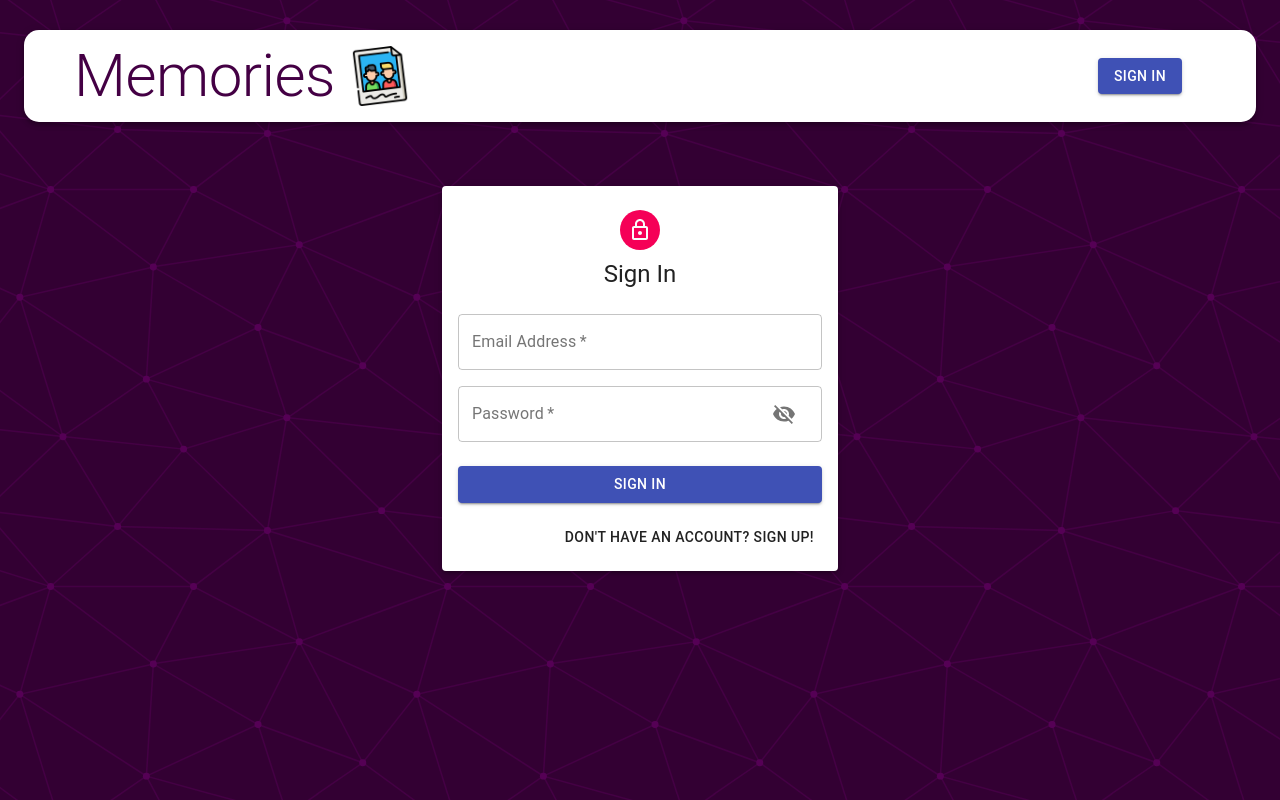
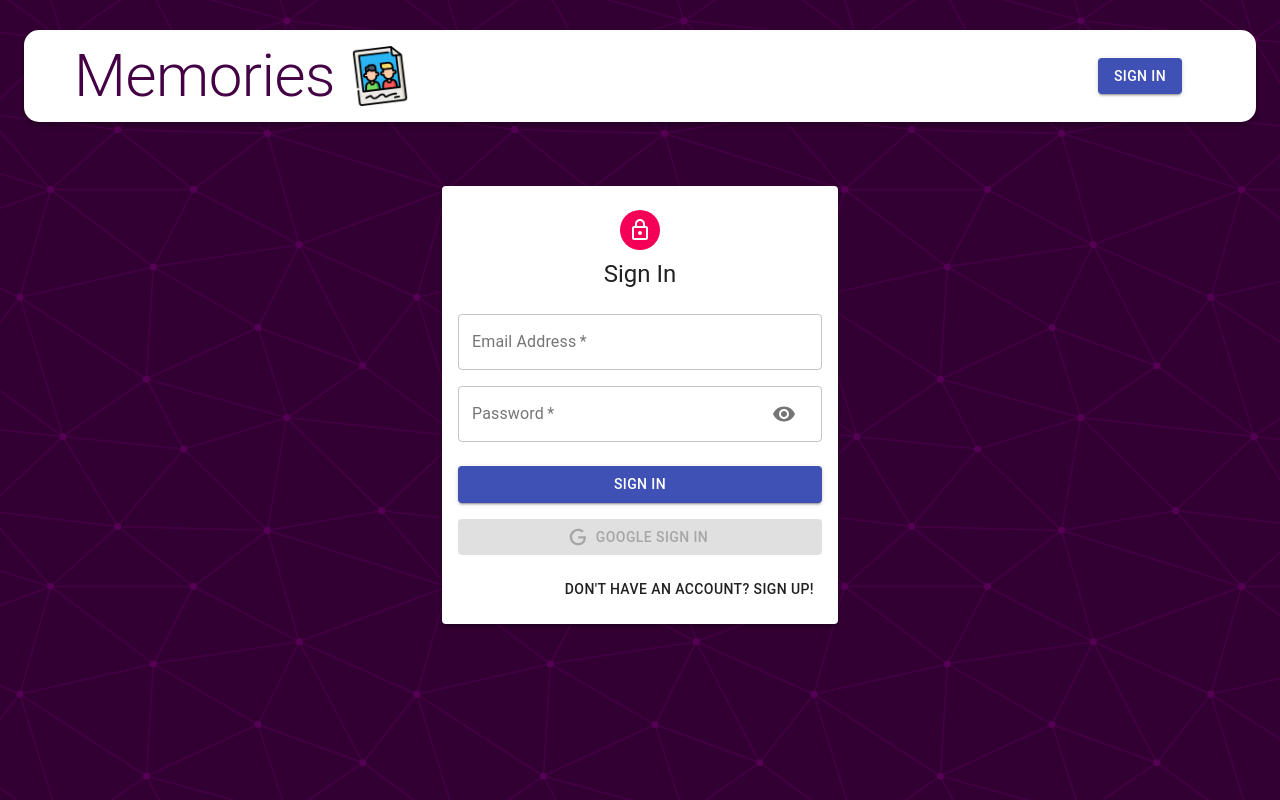
Before and after one commit to abhishekgowda1312/memories, a React (Create React App) app: page /auth in a window 1280 px wide. Built offline with nearby package versions, Linux system fonts and the light colour scheme.

Commit message:
Google OAuth login

```diff
--- a/src/components/Auth/Auth.js
+++ b/src/components/Auth/Auth.js
@@ -1,14 +1,19 @@
 import React, { useState } from 'react'
 import { Avatar, Button, Paper, Grid, Typography, Container } from '@material-ui/core';
+import { GoogleLogin } from 'react-google-login'
+import { useDispatch } from 'react-redux';
+import { useNavigate } from 'react-router-dom'
 import LockOutlinedIcon from '@material-ui/icons/LockOutlined'
 import useStyles from './styles'
 import Input from './Input';
+import Icon from './icon';
 
 const Auth = () => {
     const classes = useStyles()
     const [showPassword, setShowPassword] = useState(false)
     const [isSignup, setIsSignup] = useState(false)
-
+    const dispatch = useDispatch()
+    const history = useNavigate()
 
     const handleSubmit = (e) => {
         e.preventDefault()
@@ -23,7 +28,21 @@ const Auth = () => {
         setIsSignup(!isSignup)
         // handleShowPassword(false)
     }
+    const googleSuccess = async (res) => {
+        const result = res?.profileObj
+        const token = res?.tokenId
 
+        try {
+            dispatch({ type: 'AUTH', data: { result, token } })
+            history('/', { replace: true })
+        } catch (error) {
+            console.log(error);
+        }
+    }
+    const googleFailure = (error) => {
+        console.log(error);
+        console.log('Google Sign in was unsucessful. Try Again later');
+    }
 
     return (
         <Container component="main" maxWidth="xs">
@@ -51,6 +70,23 @@ const Auth = () => {
                     <Button type="submit" fullWidth variant="contained" color="primary" className={classes.submit}>
                         {isSignup ? 'Sign Up' : 'Sign In'}
                     </Button>
+                    <GoogleLogin
+                        clientId="263116046981-op69ng9966aaf9s86osfr44mqhrclhtv.apps.googleusercontent.com"
+                        render={renderProps => (
+                            <Button className={classes.googleButton}
+                                color='primary'
+                                fullWidth
+                                onClick={renderProps.onClick}
+                                disabled={renderProps.disabled}
+                                startIcon={<Icon />}
+                                variant="contained"
+                            >
+                                Google Sign In
+                            </Button>
+                        )}
+                        onSuccess={googleSuccess}
+                        onFailure={googleFailure}
+                        cookiePolicy='single_host_origin' />
                     <Grid container justifyContent="flex-end">
                         <Grid item >
                             <Button onClick={switchMode}>
--- a/src/components/Auth/Input.js
+++ b/src/components/Auth/Input.js
@@ -14,15 +14,15 @@ const Input = ({ name, half, label, handleChange, autoFocus, type, handleShowPas
                 required
                 fullWidth
                 type={type}
-                InputProps={name === 'password' && {
+                InputProps={name === 'password' ? {
                     endAdornment: (
                         <InputAdornment position="end">
                             <IconButton onClick={handleShowPassword}>
-                                {type === "password" ? <VisibilityOff /> : <Visibility />}
+                                {type === "password" ? <Visibility /> : <VisibilityOff />}
                             </IconButton>
                         </InputAdornment>
                     )
-                }} />
+                } : null} />
         </Grid>
     )
 }
--- /dev/null
+++ b/src/components/Auth/icon.js
@@ -0,0 +1,12 @@
+import React from 'react';
+
+const icon = () => (
+    <svg style={{ width: '20px', height: '20px' }} viewBox="0 0 24 24">
+        <path
+            fill="currentColor"
+            d="M21.35,11.1H12.18V13.83H18.69C18.36,17.64 15.19,19.27 12.19,19.27C8.36,19.27 5,16.25 5,12C5,7.9 8.2,4.73 12.2,4.73C15.29,4.73 17.1,6.7 17.1,6.7L19,4.72C19,4.72 16.56,2 12.1,2C6.42,2 2.03,6.8 2.03,12C2.03,17.05 6.16,22 12.25,22C17.6,22 21.5,18.33 21.5,12.91C21.5,11.76 21.35,11.1 21.35,11.1V11.1Z"
+        />
+    </svg>
+);
+
+export default icon;
--- a/src/components/Navbar/Navbar.js
+++ b/src/components/Navbar/Navbar.js
@@ -1,13 +1,31 @@
-import React from 'react'
+import React, { useEffect, useState } from 'react'
 import { Link } from 'react-router-dom'
 import { AppBar, Avatar, Button, Typography, Toolbar } from '@material-ui/core'
 import memories from '../../images/memories.png'
 import useStyles from './styles'
+import { useDispatch } from 'react-redux'
+import { useNavigate, useLocation } from 'react-router-dom'
 
 const Navbar = () => {
     const classes = useStyles()
+    const [user, setUser] = useState(JSON.parse(localStorage.getItem('profile')))
+    const dispatch = useDispatch()
+    const navigate = useNavigate()
+    const location = useLocation()
 
-    const user = null;
+    const logout = () => {
+        dispatch({ type: 'LOGOUT' })
+
+        navigate('/')
+        setUser(null)
+    }
+    useEffect(() => {
+        //const Token = user?.token
+
+        //JWT
+
+        setUser(JSON.parse(localStorage.getItem('profile')))
+    }, [location])
     return (
 
         <AppBar className={classes.appBar} position='static' color='inherit'>
@@ -20,7 +38,7 @@ const Navbar = () => {
                     <div className={classes.profile}>
                         <Avatar className={classes.purple} alt={user.result.name} src={user.result.imageUrl}>{user.result.name.charAt(0)}</Avatar>
                         <Typography className={classes.userName} variant='h6'>{user.result.name}</Typography>
-                        <Button variant="contained" className={classes.logout} color="secondary">Logout</Button>
+                        <Button variant="contained" className={classes.logout} color="secondary" onClick={logout}>Logout</Button>
                     </div>
                 ) : (
                     <div>
--- a/src/constants/actionTypes.js
+++ b/src/constants/actionTypes.js
@@ -3,3 +3,6 @@ export const UPDATE = 'UPDATE'
 export const DELETE = 'DELETE'
 export const FETCH_ALL = 'FETCH_ALL'
 export const LIKE = 'LIKE'
+
+export const AUTH = 'AUTH'
+export const LOGOUT = 'LOGOUT'
--- /dev/null
+++ b/src/reducers/auth.js
@@ -0,0 +1,16 @@
+import { AUTH, LOGOUT } from '../constants/actionTypes'
+
+const authReducer = (state = { authData: null }, action) => {
+    switch (action.type) {
+        case AUTH:
+            localStorage.setItem('profile', JSON.stringify({ ...action?.data }))
+
+            return { ...state, authData: action?.data }
+        case LOGOUT:
+            localStorage.clear()
+            return { ...state, authData: null }
+        default:
+            return state
+    }
+}
+export default authReducer
--- a/src/reducers/index.js
+++ b/src/reducers/index.js
@@ -1,6 +1,8 @@
 import { combineReducers } from "redux";
 import posts from './posts'
+import authReducer from "./auth";
 
 export default combineReducers({
-    posts
+    posts,
+    auth: authReducer
 })
```
